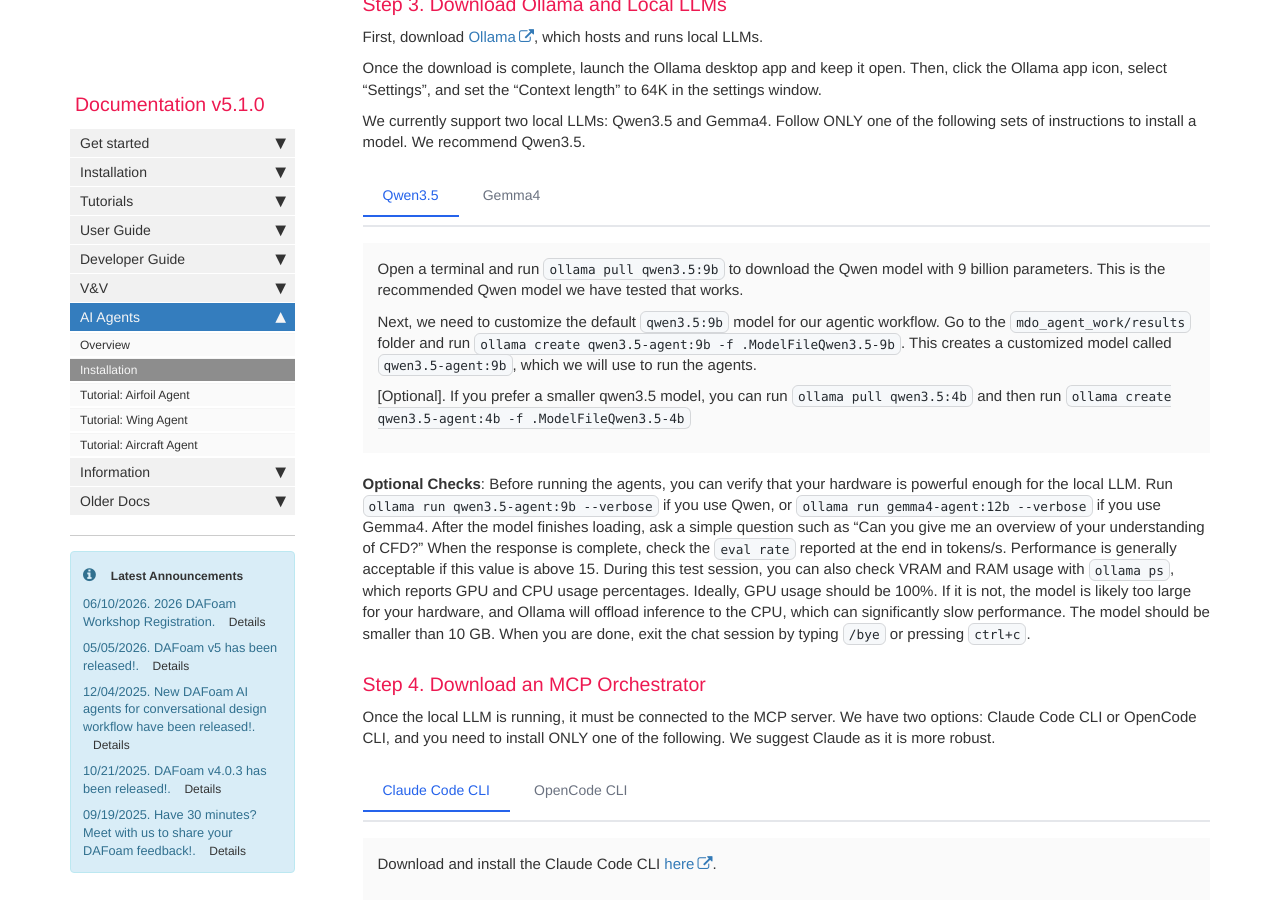
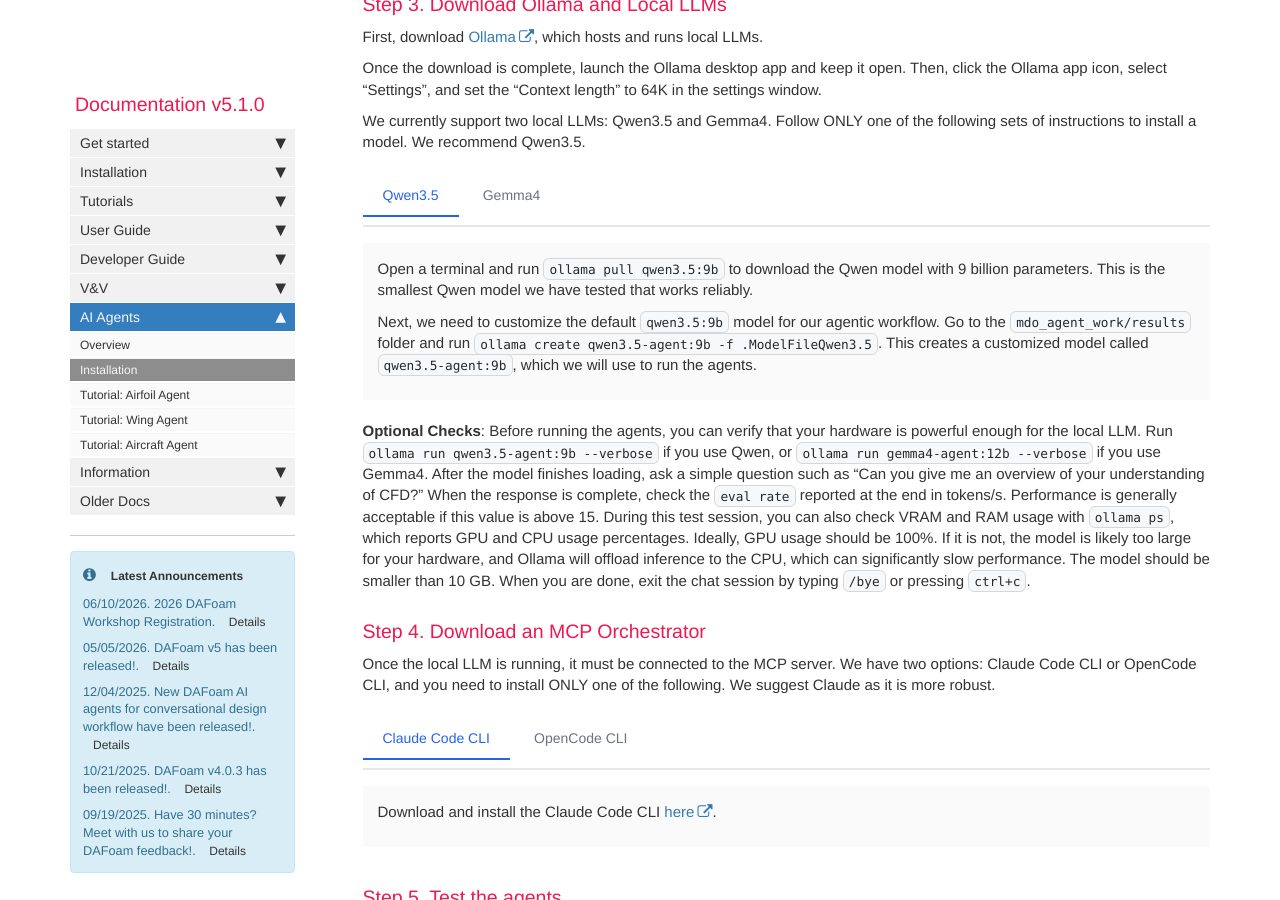
Before and after one commit to DAFoam/DAFoam.github.io, a Jekyll site: the page built from pages/mydoc/mydoc_ai_agent_installation.md, in a window 1280 px wide and 900 px high, scrolled down 9198 px. Built offline with Jekyll 4.4.1, drawn with Linux system fonts in a browser that asks for light colours; comment, search, counter and statistics services are not loaded.

Commit message:
content update

```diff
--- a/pages/mydoc/mydoc_ai_agent_installation.md
+++ b/pages/mydoc/mydoc_ai_agent_installation.md
@@ -350,20 +350,16 @@ We currently support two local LLMs: Qwen3.5 and Gemma4. Follow ONLY one of the
 </div>
 <div class="tab-content">
 
-Open a terminal and run `ollama pull qwen3.5:9b` to download the Qwen model with 9 billion parameters. This is the recommended Qwen model we have tested that works.
+Open a terminal and run `ollama pull qwen3.5:9b` to download the Qwen model with 9 billion parameters. This is the smallest Qwen model we have tested that works reliably.
 
-Next, we need to customize the default `qwen3.5:9b` model for our agentic workflow. Go to the `mdo_agent_work/results` folder and run `ollama create qwen3.5-agent:9b -f .ModelFileQwen3.5-9b`. This creates a customized model called `qwen3.5-agent:9b`, which we will use to run the agents.
-
-[Optional]. If you prefer a smaller qwen3.5 model, you can run `ollama pull qwen3.5:4b` and then run `ollama create qwen3.5-agent:4b -f .ModelFileQwen3.5-4b`
+Next, we need to customize the default `qwen3.5:9b` model for our agentic workflow. Go to the `mdo_agent_work/results` folder and run `ollama create qwen3.5-agent:9b -f .ModelFileQwen3.5`. This creates a customized model called `qwen3.5-agent:9b`, which we will use to run the agents.
 
 </div>
 <div class="tab-content">
 
-Open a terminal and run `ollama pull gemma4:12b` to download the Gemma4 model with 12 billion parameters. This is the recommended Gemma4 model we have tested that works.
+Open a terminal and run `ollama pull gemma4:12b` to download the Gemma4 model with 12 billion parameters. This is the smallest Gemma4 model we have tested that works reliably.
 
-Next, we need to customize the default `gemma4:12b` model for our agentic workflow. Go to the `mdo_agent_work/results` folder and run `ollama create gemma4-agent:12b -f .ModelFileGemma4-12b`. This creates a customized model called `gemma4-agent:12b`, which we will use to run the agents.
-
-[Optional]. If you prefer a smaller Gemma4 model, you can run `ollama pull gemma4:e4b` and then run `ollama create gemma4-agent:e4b -f .ModelFileGemma-e4b`
+Next, we need to customize the default `gemma4:12b` model for our agentic workflow. Go to the `mdo_agent_work/results` folder and run `ollama create gemma4-agent:12b -f .ModelFileGemma4`. This creates a customized model called `gemma4-agent:12b`, which we will use to run the agents.
 
 </div>
 </div>
```
